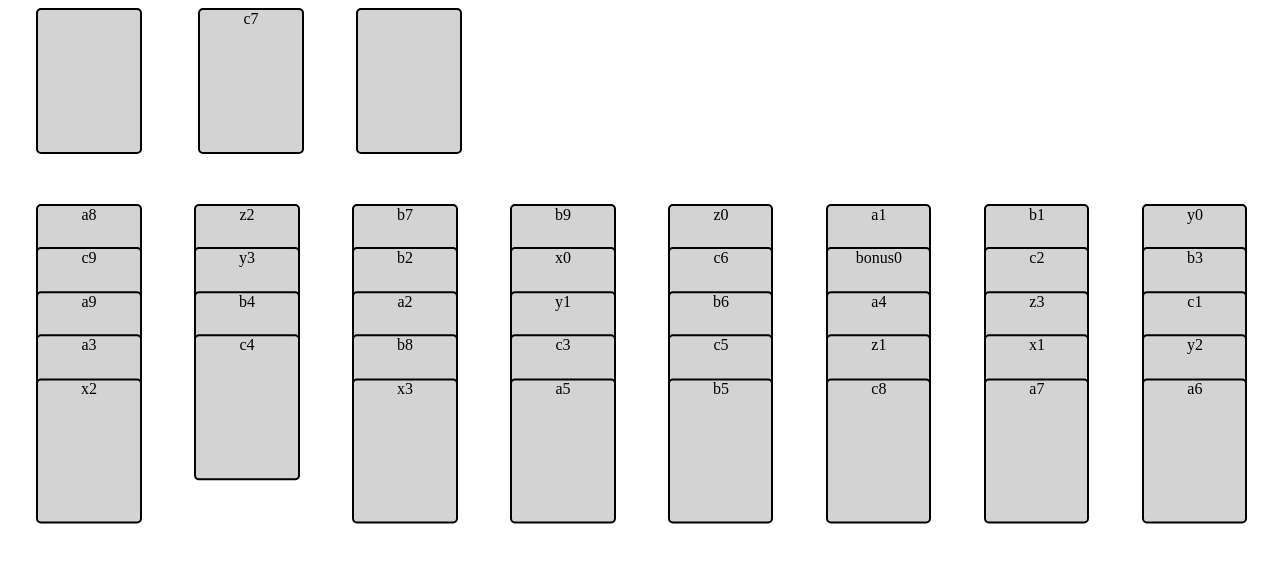
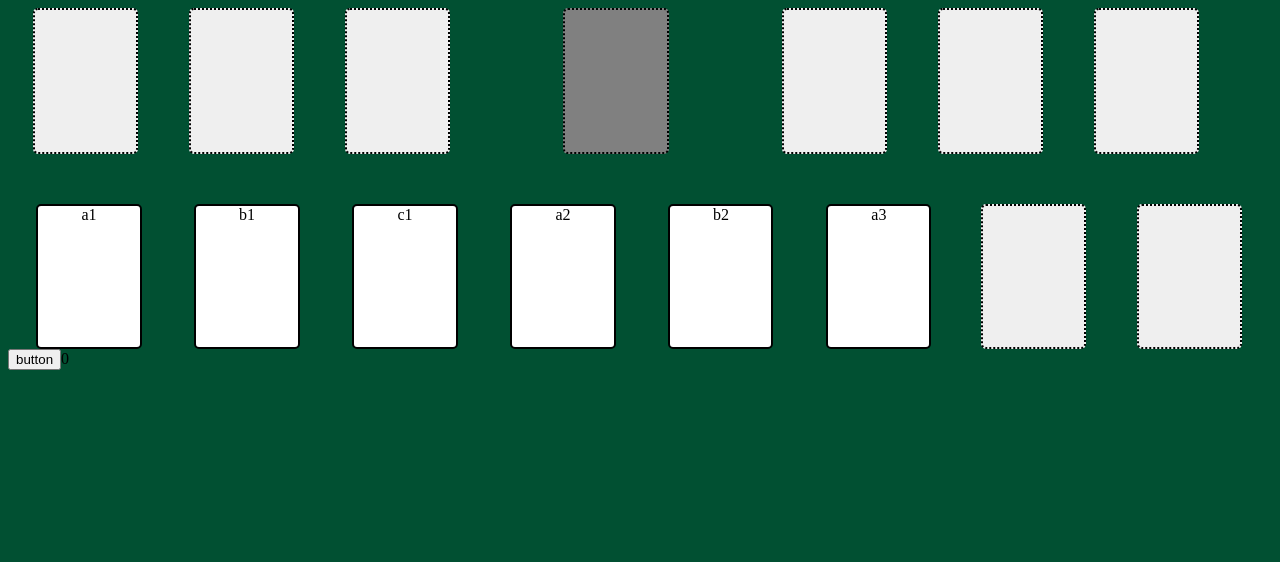
Before and after one commit to hyoseo837/ddanzt, a React (Create React App) app: page / in a window 1280 px wide. Shown: the top 562 px of the page. Built offline with nearby package versions, Linux system fonts and the light colour scheme.

Commit message:
solitaire development

```diff
--- a/package.json
+++ b/package.json
@@ -7,6 +7,7 @@
     "@testing-library/react": "^13.4.0",
     "@testing-library/user-event": "^13.5.0",
     "react": "^18.2.0",
+    "react-dnd": "^16.0.1",
     "react-dom": "^18.2.0",
     "react-router-dom": "^6.17.0",
     "react-scripts": "5.0.1",
--- a/src/components/Card.js
+++ /dev/null
@@ -1,18 +0,0 @@
-const Card = ({ shape, number }) => {
-    return (
-        <div
-            style={{
-                width: "40px",
-                height: "60px",
-                border: "2px solid black",
-                textAlign: "center",
-            }}
-        >
-            <h3>
-                {number},{shape}
-            </h3>
-        </div>
-    );
-};
-
-export default Card;
--- a/src/components/CardHolder.js
+++ b/src/components/CardHolder.js
@@ -29,4 +29,40 @@ const CardHolder = ({ cards }) => {
     }
 };
 
-export default CardHolder;
+const BonusHolder = ({ isBonus }) => {
+    return (
+        <div
+            className={
+                isBonus
+                    ? styles["filledBonusHolder"]
+                    : styles["emptyBonusHolder"]
+            }
+        >
+            <div className={styles["box"]}></div>
+        </div>
+    );
+};
+
+const TargetHolder = ({ shape, completedNum }) => {
+    if (completedNum == 0) {
+        return (
+            <div className={styles["emptyHolder"]}>
+                <div className={styles["box"]}></div>
+            </div>
+        );
+    } else {
+        return (
+            <div className={styles["filledHolder"]}>
+                <div className={styles["eachCard"]}>
+                    <div className={styles["box"]}>
+                        <span>
+                            {shape}
+                            {completedNum}
+                        </span>
+                    </div>
+                </div>
+            </div>
+        );
+    }
+};
+export { CardHolder, BonusHolder, TargetHolder };
--- a/src/css/cardHolder.module.css
+++ b/src/css/cardHolder.module.css
@@ -4,14 +4,35 @@
 }
 
 .emptyHolder {
-    background-color: lightgray;
-    border: 2px solid black;
+    background-color: #efefef;
+    border: 2px dotted black;
     border-radius: 5px;
     width: 8%;
 
     float: left;
-    margin-left: 2.25%;
-    margin-right: 2.25%;
+    margin-left: 2%;
+    margin-right: 2%;
+}
+
+.emptyBonusHolder {
+    background-color: grey;
+    border: 2px dotted black;
+    border-radius: 5px;
+    width: 8%;
+
+    float: left;
+    margin-left: 7%;
+    margin-right: 7%;
+}
+.filledBonusHolder {
+    background-color: red;
+    border: 2px dotted black;
+    border-radius: 5px;
+    width: 8%;
+
+    float: left;
+    margin-left: 7%;
+    margin-right: 7%;
 }
 
 .filledHolder {
@@ -24,7 +45,7 @@
 }
 
 .eachCard {
-    background-color: lightgray;
+    background-color: white;
     border: 2px solid black;
     border-radius: 5px;
     width: 100%;
--- a/src/css/solitaire.module.css
+++ b/src/css/solitaire.module.css
@@ -7,3 +7,7 @@
 .mainHolder {
     width: 100%;
 }
+
+body {
+    background-color: #015032;
+}
--- a/src/games/solitaireGame.js
+++ b/src/games/solitaireGame.js
@@ -60,7 +60,7 @@ function initializeBoard() {
     shuffle(deck);
     for (let i = 0; i < deck.length; i++) {
         const element = deck[i];
-        board[i % 8].unshift(element);
+        board[i % 8].push(element);
     }
     return board;
 }
@@ -93,69 +93,35 @@ function step(board, completed) {
         if (element.length == 0) {
             continue;
         }
-        if (element[0].shape === "bonus") {
-            element.shift();
+
+        if (element.slice(-1)[0].shape == "bonus") {
+            element.pop();
             code = "Bonus";
             break;
         }
-        if (element[0].shape === "a") {
-            if (element[0].number === completed[0] + 1) {
-                element.shift();
+        if (element.slice(-1)[0].shape === "a") {
+            if (element.slice(-1)[0].number == completed + 1) {
+                element.pop();
                 code = "a";
                 break;
             }
         }
-        if (element[0].shape === "b") {
-            if (element[0].number === completed[1] + 1) {
-                element.shift();
+        if (element.slice(-1)[0].shape === "b") {
+            if (element.slice(-1)[0].number == completed + 1) {
+                element.pop();
                 code = "b";
                 break;
             }
         }
-        if (element[0].shape === "c") {
-            if (element[0].number === completed[2] + 1) {
-                element.shift();
+        if (element.slice(-1)[0].shape === "c") {
+            if (element.slice(-1)[0].number == completed + 1) {
+                element.pop();
                 code = "c";
                 break;
             }
         }
     }
     return [board, code];
-}
-
-/**
- * iterate steps until it won't change
- * @param {Array<Array<card>>} board
- * @param {Array<number>} completed
- * @param {boolean} isBonus
- * @returns
- */
-function iterateSteps(board, completed, isBonus) {
-    let tmpBoard = board;
-    let tmpCompleted = completed;
-    let tmpIsBonus = isBonus;
-    let tmpCode = "";
-    while (true) {
-        console.log(tmpBoard);
-        [tmpBoard, tmpCode] = step(tmpBoard, tmpCompleted);
-
-        if (tmpCode == "Bonus") {
-            tmpIsBonus = true;
-        }
-        if (tmpCode == "a") {
-            tmpCompleted[0] += 1;
-        }
-        if (tmpCode == "b") {
-            tmpCompleted[1] += 1;
-        }
-        if (tmpCode == "c") {
-            tmpCompleted[2] += 1;
-        }
-        if (tmpCode == "none") {
-            break;
-        }
-    }
-    return [tmpBoard, tmpCompleted, tmpIsBonus];
 }
 
 /**
@@ -167,6 +133,10 @@ function iterateSteps(board, completed, isBonus) {
  * @returns
  */
 function moveCard(board, from, numberOfCards, to) {
+    if (from > 10 || to > 10 || from < 0 || to < 0) {
+        console.log("wrong domain");
+        return board;
+    }
     if (from == to) {
         console.log("you can move to where it came from");
         return board;
@@ -180,7 +150,7 @@ function moveCard(board, from, numberOfCards, to) {
                 console.log("you cannot put more than 1 cards on extra holder");
                 return board;
             } else {
-                board[to].push(board[from].shift());
+                board[to].push(board[from].pop());
                 console.log("moved!");
                 console.log(board);
                 return board;
@@ -214,4 +184,4 @@ function moveCard(board, from, numberOfCards, to) {
     }
 }
 
-export { initializeBoard, moveCard };
+export { initializeBoard, moveCard, step, card };
--- a/src/pages/Solitaire.js
+++ b/src/pages/Solitaire.js
@@ -1,29 +1,100 @@
-import { useEffect, useState } from "react";
-import { initializeBoard, moveCard } from "../games/solitaireGame";
-import CardHolder from "../components/CardHolder";
-import Card from "../components/Card";
+import { useState } from "react";
+import { initializeBoard, moveCard, step, card } from "../games/solitaireGame";
+import {
+    CardHolder,
+    BonusHolder,
+    TargetHolder,
+} from "../components/CardHolder";
 import styles from "../css/solitaire.module.css";
+import { prettyDOM } from "@testing-library/react";
 
 const Solitaire = () => {
-    const [deck, setdeck] = useState(moveCard(initializeBoard(), 1, 1, 9));
+    // const [mainBoard, setMainBoard] = useState(initializeBoard());
+    const [mainBoard, setMainBoard] = useState([
+        [new card("a", 1)],
+        [new card("b", 1)],
+        [new card("c", 1)],
+        [new card("a", 2)],
+        [new card("b", 2)],
+        [new card("a", 3)],
+        [],
+        [],
+        [],
+        [],
+        [],
+    ]);
+    const [counter, setCounter] = useState(0);
+    const [completed, setCompleted] = useState(0);
+    const [completedLst, setCompletedLst] = useState([0, 0, 0]);
+    const [isBonus, setIsBonus] = useState(false);
+
+    const onClick = () => {
+        // setMainBoard((prev) => moveCard(prev, 0, 1, 8 + counter));
+        // while (true) {
+        // if (!takeSteps()) {
+        //     break;
+        // }
+        takeSteps();
+        console.log(completedLst);
+        console.log(completed);
+        if (
+            completedLst[0] == completed + 1 &&
+            completedLst[1] == completed + 1 &&
+            completedLst[2] == completed + 1
+        ) {
+            console.log("aaaa");
+            setCompleted((prev) => prev + 1);
+        }
+        setCounter((prev) => prev + 1);
+        // }
+    };
+
+    const takeSteps = () => {
+        let tmp = step(mainBoard, completed);
+        if (tmp[1] == "none") {
+            return false;
+        }
+        if (tmp[1] == "Bonus") {
+            setIsBonus(true);
+            setMainBoard(tmp[0]);
+        } else if (tmp[1] == "a") {
+            setCompletedLst((prev) => [prev[0] + 1, prev[1], prev[2]]);
+            setMainBoard(tmp[0]);
+        } else if (tmp[1] == "b") {
+            setCompletedLst((prev) => [prev[0], prev[1] + 1, prev[2]]);
+            setMainBoard(tmp[0]);
+        } else if (tmp[1] == "c") {
+            setCompletedLst((prev) => [prev[0], prev[1], prev[2] + 1]);
+            setMainBoard(tmp[0]);
+        } else {
+            return false;
+        }
+        return true;
+    };
 
     return (
-        <div>
+        <div className={styles["base"]}>
             <div className={styles["bonusHolder"]}>
-                <CardHolder cards={deck[8]} />
-                <CardHolder cards={deck[9]} />
-                <CardHolder cards={deck[10]} />
+                <CardHolder cards={mainBoard[8]} />
+                <CardHolder cards={mainBoard[9]} />
+                <CardHolder cards={mainBoard[10]} />
+                <BonusHolder isBonus={isBonus} />
+                <TargetHolder shape="a" completedNum={completedLst[0]} />
+                <TargetHolder shape="b" completedNum={completedLst[1]} />
+                <TargetHolder shape="c" completedNum={completedLst[2]} />
             </div>
             <div className={styles["mainHolder"]}>
-                <CardHolder cards={deck[0]} />
-                <CardHolder cards={deck[1]} />
-                <CardHolder cards={deck[2]} />
-                <CardHolder cards={deck[3]} />
-                <CardHolder cards={deck[4]} />
-                <CardHolder cards={deck[5]} />
-                <CardHolder cards={deck[6]} />
-                <CardHolder cards={deck[7]} />
+                <CardHolder cards={mainBoard[0]} />
+                <CardHolder cards={mainBoard[1]} />
+                <CardHolder cards={mainBoard[2]} />
+                <CardHolder cards={mainBoard[3]} />
+                <CardHolder cards={mainBoard[4]} />
+                <CardHolder cards={mainBoard[5]} />
+                <CardHolder cards={mainBoard[6]} />
+                <CardHolder cards={mainBoard[7]} />
             </div>
+            <button onClick={onClick}>button</button>
+            <span>{counter}</span>
         </div>
     );
 };
```
Also changed, not shown: src/assets/download.jpeg (added), 1 other file (tests, documents, lock files or other folders).
